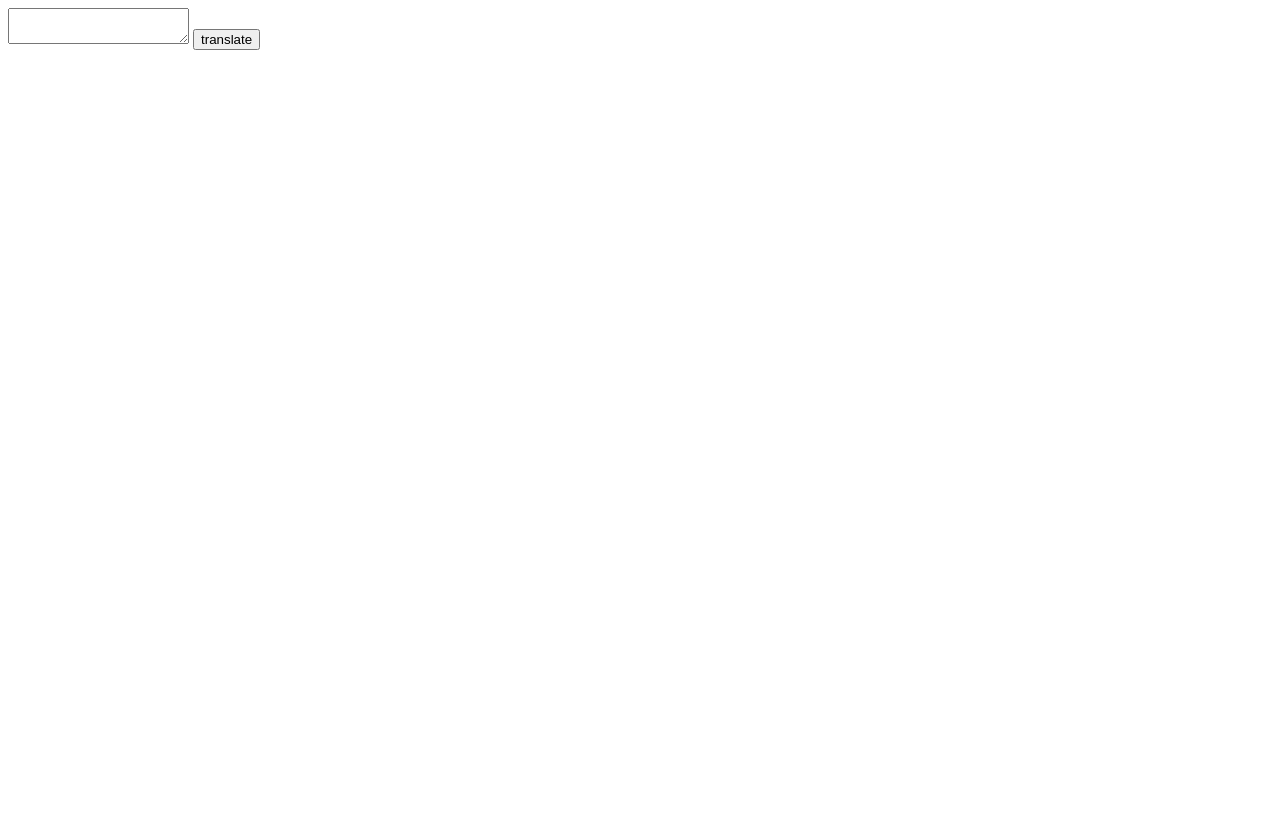
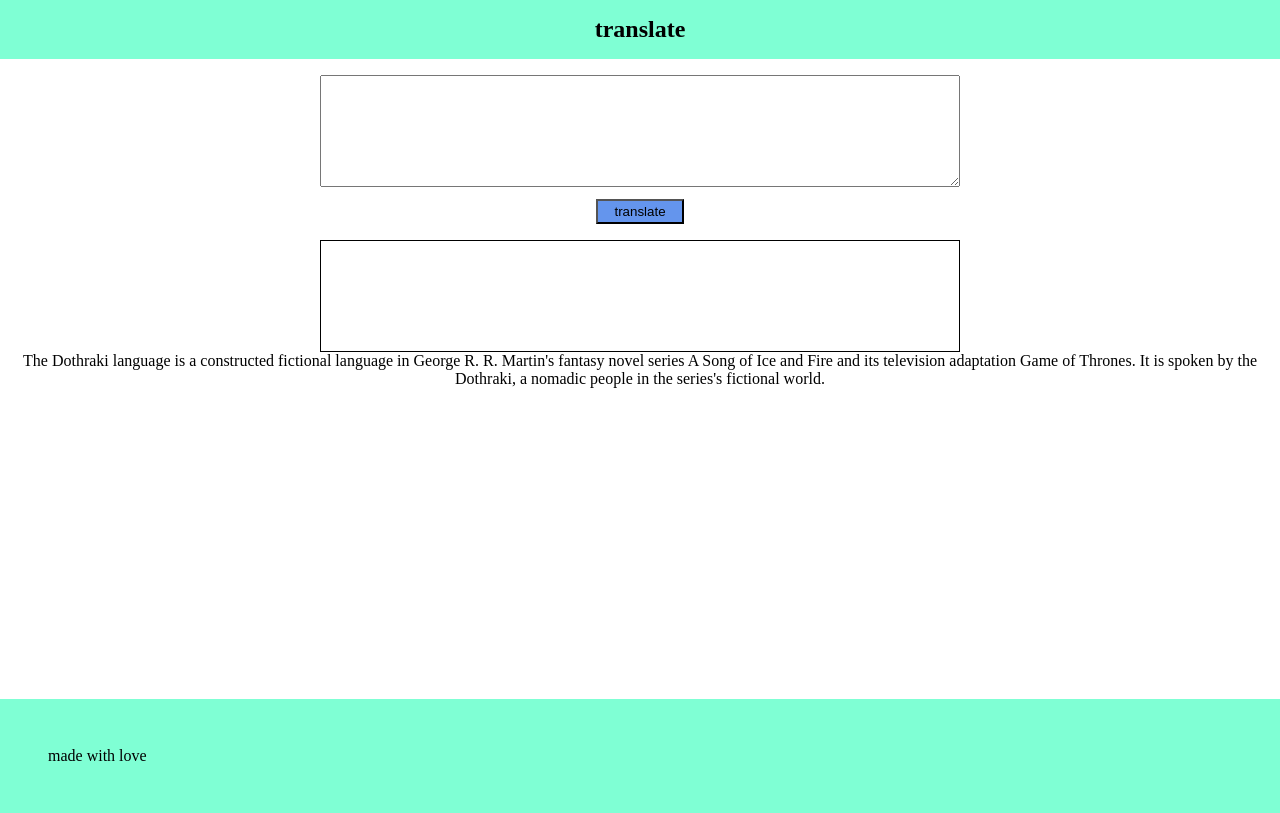
Before and after one commit to Ayushi20-19/neog_dothraki_translator, a plain HTML site: page index.html in a window 1280 px wide. Drawn offline with Linux system fonts and the light colour scheme.

Commit message:
logic part done

```diff
--- a/index.html
+++ b/index.html
@@ -1,20 +1,31 @@
 <!DOCTYPE html>
 <html lang="en">
   <head>
-    <meta charset="UTF-8">
-    <meta http-equiv="X-UA-Compatible" content="IE=edge">
-    <meta name="viewport" content="width=device-width, initial-scale=1.0">
+    <meta charset="UTF-8" />
+    <meta http-equiv="X-UA-Compatible" content="IE=edge" />
+    <meta name="viewport" content="width=device-width, initial-scale=1.0" />
+    <link rel="stylesheet" href="style.css" />
     <title>Dothraki Translator</title>
-
   </head>
   <body>
+    <nav class="nav"><h1>translate</h1></nav>
+    <section>
       <div class="container">
         <!-- <button class="D-category">Dothraki</button>
               <button class="H-category">Hodor</button> -->
-        <textarea class="input-Text"></textarea>
+
+        <textarea class="input-Text"></textarea><br />
         <button class="btn-translate">translate</button>
         <div class="output-Text"></div>
+        <p>
+          The Dothraki language is a constructed fictional language in George R.
+          R. Martin's fantasy novel series A Song of Ice and Fire and its
+          television adaptation Game of Thrones. It is spoken by the Dothraki, a
+          nomadic people in the series's fictional world.
+        </p>
       </div>
+    </section>
+    <footer>made with love</footer>
     <script type="text/javascript" src="index.js"></script>
   </body>
 </html>
--- a/style.css
+++ b/style.css
@@ -0,0 +1,48 @@
+* {
+  margin: 0;
+  padding: 0;
+  box-sizing: border-box;
+}
+nav {
+  background-color: aquamarine;
+  text-align: center;
+  padding: 1rem 0;
+}
+section {
+  min-height: 80vh;
+  max-height: 100vh;
+}
+
+.container {
+  display: block;
+  margin: auto;
+  justify-content: center;
+  text-align: center;
+  align-items: center;
+  height: 80%;
+  background: cover;
+  background-repeat: no-repeat;
+}
+.input-Text {
+  height: 7rem;
+  width: 50%;
+  margin: auto;
+  margin-bottom: 0.5rem;
+  margin-top: 1rem;
+}
+.output-Text {
+  height: 7rem;
+  width: 50%;
+  border: 0.1rem solid black;
+  margin: auto;
+  margin-top: 1rem;
+}
+.btn-translate {
+  padding: 0.2rem 1rem;
+  background-color: cornflowerblue;
+}
+footer {
+  background-color: aquamarine;
+  width: 100%;
+  padding: 3rem;
+}
```
Lines whose indentation alone changed are shown as unchanged.
